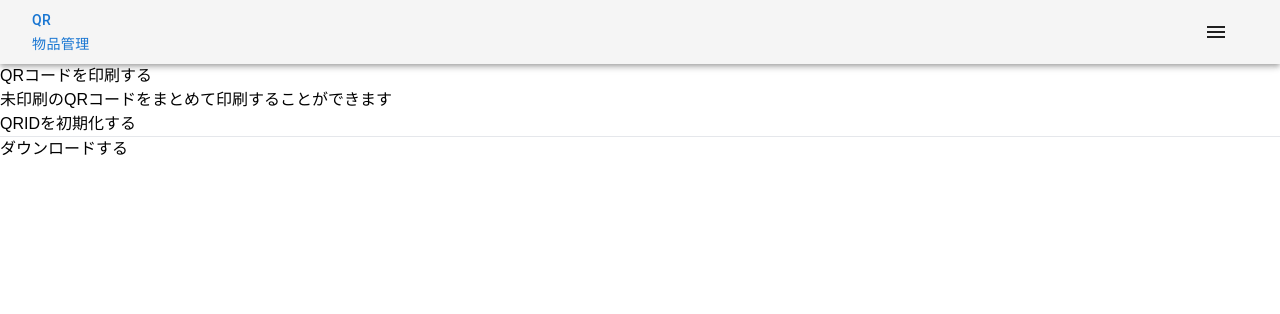
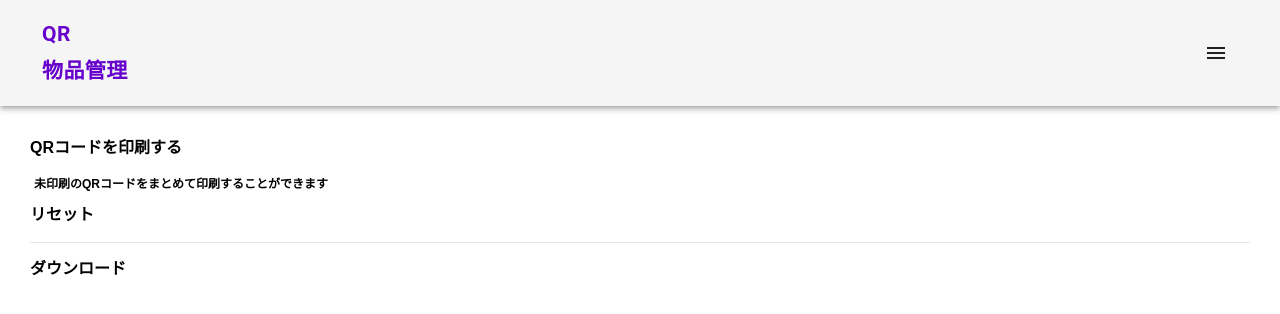
Before and after one commit to sohosai/qr-frontend, a Next.js app: page /printing in a window 1280 px wide. Shown: the top 314 px of the page. Built offline with nearby package versions, Linux system fonts and the light colour scheme.

Commit message:
デザインをいい感じにしました

```diff
--- a/src/components/Button/index.tsx
+++ b/src/components/Button/index.tsx
@@ -7,8 +7,8 @@ type ButtonProp = {
 }
 
 export default function Button({ disabled, text, onClick }: ButtonProp) {
-  let bgColorClassName = disabled ? 'bg-neutral-300' : 'bg-white'
-  let textColorClassName = disabled ? 'text-neutral-500' : 'text-orange-600'
+  let bgColorClassName = disabled ? 'bg-neutral-300' : 'bg-violet-200'
+  let textColorClassName = disabled ? 'text-neutral-500' : 'text-violet-700'
   return (
     <button
       className={`h-8 w-24 rounded-xl ${bgColorClassName}`}
--- a/src/components/Header/index.tsx
+++ b/src/components/Header/index.tsx
@@ -13,6 +13,7 @@ import List from '@mui/material/List'
 import ListItem from '@mui/material/ListItem'
 import Link from 'next/link'
 import Button from '@mui/material/Button'
+import { ThemeColor } from '@/types'
 
 const DrawerHeader = styled('div')(({ theme }) => ({
   display: 'flex',
@@ -29,8 +30,13 @@ const Header = () => {
       <AppBar position='static' color='default'>
         <Toolbar>
           <Typography variant='h6' component='div' sx={{ flexGrow: 1 }}>
-            <Button LinkComponent={Link} href='/'>
-              <p>
+            <Button LinkComponent={Link} href='https://qr.sohosai.com'>
+              <p style={{
+                color: ThemeColor.palette.text.primary,
+                fontSize: '21px',
+                fontWeight: 'bold',
+                margin: '10px'
+              }}>
                 QR
                 <br />
                 物品管理
--- a/src/components/Select/index.tsx
+++ b/src/components/Select/index.tsx
@@ -34,6 +34,7 @@ const StyledSelect = styled.select.attrs<SelectProps>(({ onChange }) => {
   outline: none;
   padding: 12px 15px;
   resize: none;
+  background-color: #f5f5f5;
 `
 
 /**
--- a/src/components/TextArea/index.tsx
+++ b/src/components/TextArea/index.tsx
@@ -49,7 +49,7 @@ const TextArea = ({ label, text, placeholder, onChange }: TextAreaProps) => {
     <div>
       <StyledLabel htmlFor='textarea'>{label}</StyledLabel>
 
-      <StyledTextarea id='textarea' value={text} onChange={onChange} placeholder={placeholder} />
+      <StyledTextarea id='textarea' value={text} onChange={onChange} placeholder={placeholder} style={{ backgroundColor: '#F5F5F5'}}/>
     </div>
   )
 }
--- a/src/components/TextInput/index.tsx
+++ b/src/components/TextInput/index.tsx
@@ -43,7 +43,7 @@ const StyledInputText = styled.input.attrs<TextInputProp>(({ placeholder, onChan
   padding: 8px 15px;
   font-size: 14px;
   outline: none;
-  background-color: white;
+  background-color: #f5f5f5;
   width: 100%;
 
   ::placeholder {
--- a/src/pages/index.tsx
+++ b/src/pages/index.tsx
@@ -8,7 +8,11 @@ export default function Home() {
   return (
     <>
       <Header />
-      <div>物品管理アプリケーション</div>
+      <div style={{
+        fontSize: '21px',
+        fontWeight: 'bold',
+        margin: '21px',
+        }}>物品管理アプリケーション</div>
     </>
   )
 }
--- a/src/pages/printing/index.tsx
+++ b/src/pages/printing/index.tsx
@@ -1,10 +1,35 @@
 import Head from 'next/head'
 import Header from '@/components/Header'
+import Button from '@/components/Button'
 
 import usePdf from '@/hooks/usePdf'
 import QRListPdf from '@/components/QRCodeListPdf'
 import { initQRCode, QRCodeObject } from '@/lib/QRCode'
 import { useState } from 'react'
+import styled from 'styled-components'
+
+const StyledMain = styled.main.withConfig({
+  displayName: 'StyledMain',
+})`
+  position: static;
+  margin: 30px 30px;
+  font-weight: 700;
+  h1 {
+    margin-top: 15px;
+    margin-bottom: 15px;
+    font-size: 16px;
+  }
+  div {
+    font-size: 12px;
+    margin: 4px;
+    margin-bottom: 10px;
+  }
+  .buttonContainer {
+    display: flex;
+    justify-content: flex-end;
+    margin: 20px;
+  }
+`
 
 export default function Printing() {
   const { targetRef, pdfHandler } = usePdf()
@@ -29,18 +54,15 @@ export default function Printing() {
         <meta name='description' content='物品管理' />
         <link rel='icon' href='/favicon.ico' />
       </Head>
-      <main>
+      <StyledMain>
         <h1>QRコードを印刷する</h1>
-        <p>未印刷のQRコードをまとめて印刷することができます</p>
-        <div>
-          <button onClick={onClickResetUuid}>QRIDを初期化する</button>
-        </div>
+        <div>未印刷のQRコードをまとめて印刷することができます</div>
+        <Button disabled={qrs.length === 0} onClick={onClickResetUuid} text='リセット' />
+        <div style={{ margin: '15px'}} />
         <hr />
         <QRListPdf ref={targetRef} qrs={qrs} />
-        <button disabled={qrs.length === 0} onClick={onClickDownloadPdf}>
-          ダウンロードする
-        </button>
-      </main>
+        <Button disabled={qrs.length === 0} onClick={onClickDownloadPdf} text='ダウンロード' />
+      </StyledMain>
     </>
   )
 }
--- a/src/pages/register/index.tsx
+++ b/src/pages/register/index.tsx
@@ -16,6 +16,7 @@ import QrCodeScannerIcon from '@mui/icons-material/QrCodeScanner'
 import IconButton from '@mui/material/IconButton'
 import axios from 'axios'
 import { toast } from 'react-toastify'
+import { ThemeColor } from '@/types'
 
 const StyledMain = styled.main.withConfig({
   displayName: 'StyledMain',
@@ -265,11 +266,13 @@ const FixturesRegister = () => {
         </div>
         <IconButton
           size='large'
+          background-color='#6600CC'
+          sx={{ color: '#6600CC', border: '1px solid #6600CC', boxShadow: '1px 1px 5px 1px #998fa3'}}
           onClick={() => {
             setIsOpenQrReader(!isOpenQrReader)
           }}
         >
-          <QrCodeScannerIcon fontSize='inherit' />
+          <QrCodeScannerIcon fontSize='inherit'/>
         </IconButton>
       </StyledMain>
     </>
--- a/src/types.ts
+++ b/src/types.ts
@@ -1,3 +1,16 @@
+import { ThemeProvider, createTheme } from '@mui/system';
+
+export const ThemeColor = createTheme({
+  palette: {
+    background: {
+      paper: '#F3F1F4',
+    },
+    text: {
+      primary: '#6600CC',
+    },
+  },
+});
+
 /**
  * QRコードに振られた色を表す
  */
```
Also changed, not shown: src/pages/lending/index.tsx (+29 -2 lines).
